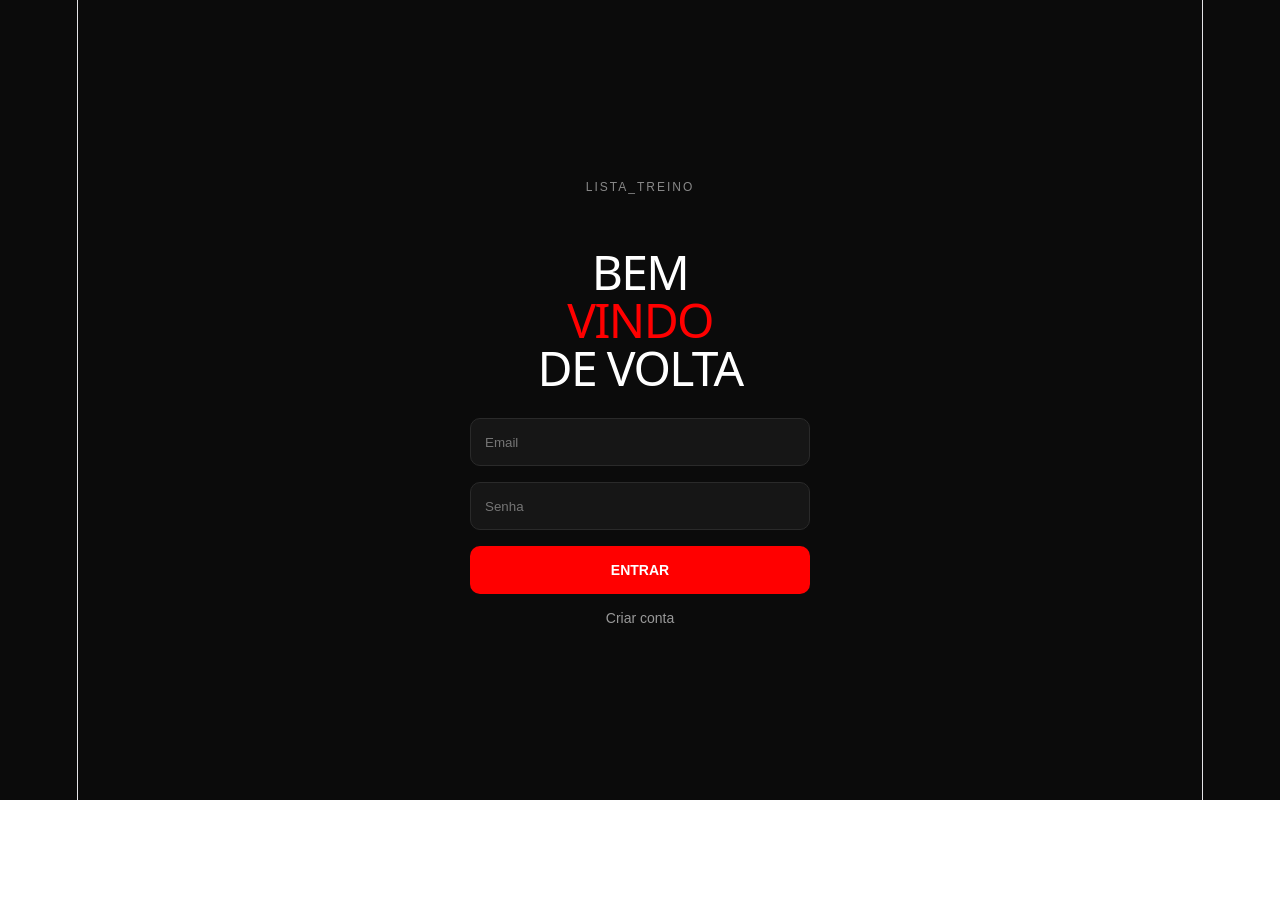
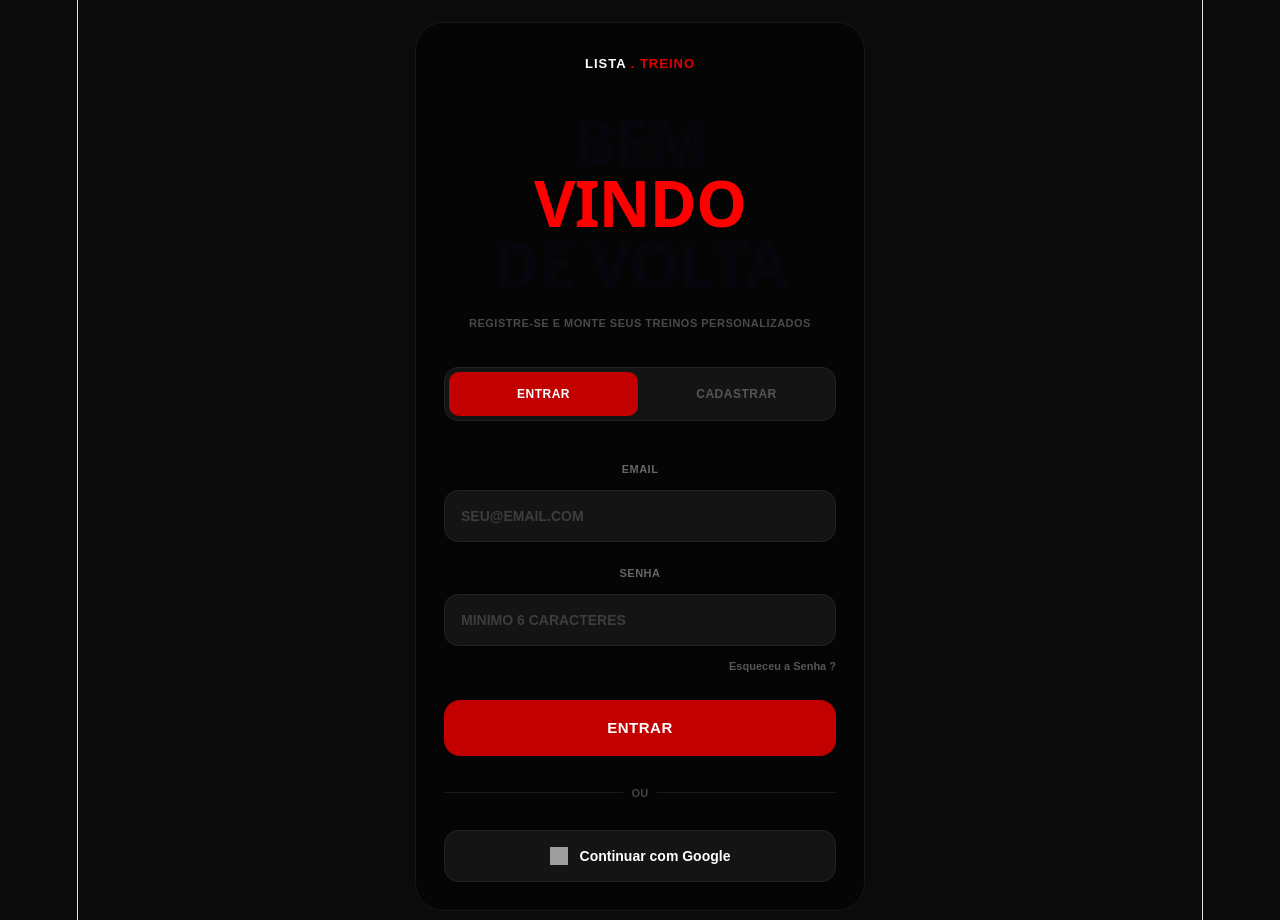
Before and after one commit to GuiZamb32/App-de-Academia-GRID, a React (Vite) app in the folder frontend/: page / in a window 1280 px wide. Shown: the top 920 px of the page. Before the commit the page ends 800 px from the top, so only its background shows below. Built offline with nearby package versions, Linux system fonts and the light colour scheme; grey boxes are pictures that could not be loaded.

Commit message:
nova tela de login

```diff
--- a/frontend/src/pages/Login.jsx
+++ b/frontend/src/pages/Login.jsx
@@ -1,98 +1,114 @@
+// ==========================================
+// 1. ARQUIVO: Login.jsx
+// ==========================================
 import { useState } from 'react'
-
 import '../styles/Login.css'
-
 import { loginUsuario } from '../services/api'
 
 export default function Login({ irCadastro, entrar }) {
   const [email, setEmail] = useState('')
   const [senha, setSenha] = useState('')
-
   const [erro, setErro] = useState('')
 
   async function handleLogin() {
     try {
       setErro('')
 
-      // valida campos
       if (!email || !senha) {
         return setErro('Preencha todos os campos')
       }
 
-      // login backend
-      const data = await loginUsuario({
-        email,
-        senha,
-      })
+      const data = await loginUsuario({ email, senha })
 
-      // salva token
-      localStorage.setItem(
-        'token',
-        data.token
-      )
+      localStorage.setItem('token', data.token)
+      localStorage.setItem('usuario', JSON.stringify(data.usuario))
 
-      // salva usuario
-      localStorage.setItem(
-        'usuario',
-        JSON.stringify(data.usuario)
-      )
-
-      // entra home
       entrar()
-
     } catch (err) {
-      setErro(err.message)
+      setErro(err.message || 'Erro ao realizar login')
     }
   }
 
   return (
     <div className="login">
-      <div className="login__card">
+      <div className="login__container">
 
-        <span className="login__logo">
-          LISTA_TREINO
-        </span>
+        {/* LOGO SUPERIOR */}
+        <div className="login__logo">
+          LISTA<span> . TREINO</span>
+        </div>
 
+        {/* TÍTULO HERO */}
+        <header className="login__hero">
           <h1 className="login__title">
             BEM <br />
-          <span>VINDO</span> <br />
+            <span className="login__title--highlight">VINDO</span> <br />
             DE VOLTA
           </h1>
+          <p className="login__subtitle">
+            REGISTRE-SE E MONTE SEUS TREINOS PERSONALIZADOS
+          </p>
+        </header>
 
+        {/* SELETOR DE ABAS (TABS) */}
+        <div className="login__tabs">
+          <button className="login__tab-btn login__tab-btn--active">ENTRAR</button>
+          <button className="login__tab-btn" onClick={irCadastro}>CADASTRAR</button>
+        </div>
+
+        {/* FORMULÁRIO DE ENTRADA */}
+        <div className="login__form">
+          <div className="login__field">
+            <label>EMAIL</label>
             <input
               type="email"
-          placeholder="Email"
+              placeholder="SEU@EMAIL.COM"
               className="login__input"
               value={email}
               onChange={(e) => setEmail(e.target.value)}
             />
+          </div>
 
+          <div className="login__field">
+            <label>SENHA</label>
             <input
               type="password"
-          placeholder="Senha"
+              placeholder="MINIMO 6 CARACTERES"
               className="login__input"
               value={senha}
               onChange={(e) => setSenha(e.target.value)}
             />
+          </div>
 
-        {erro && (
-          <p className="login__erro">
-            {erro}
-          </p>
-        )}
+          <div className="login__forgot-wrapper">
+            <button type="button" className="login__forgot-link">
+              Esqueceu a Senha ?
+            </button>
+          </div>
 
-        <button
-          className="login__button"
-          onClick={handleLogin}
-        >
+          {erro && <p className="login__erro">{erro}</p>}
+
+          <button className="login__button" onClick={handleLogin}>
             ENTRAR
           </button>
+        </div>
 
+        {/* DIVISOR INTEGRADOR */}
+        <div className="login__divider">
+          <span>OU</span>
+        </div>
+
+        {/* AUTENTICAÇÃO SOCIAL GOOGLE */}
         <button
-          className="login__link"
-          onClick={irCadastro}
+          type="button"
+          className="login__google-btn"
+          onClick={() => alert('Integração com Google em desenvolvimento.')}
         >
-          Criar conta
+          <img
+            src="https://upload.wikimedia.org/wikipedia/commons/c/c1/Google_活跃徽标.svg"
+            alt="Google Logo"
+          />
+          Continuar com Google
         </button>
 
       </div>
--- a/frontend/src/styles/Login.css
+++ b/frontend/src/styles/Login.css
@@ -1,95 +1,239 @@
+
+/* ==========================================
+   2. ARQUIVO: Login.css
+   ========================================== */
 .login {
   min-height: 100vh;
-
+  background: #0b0b0b;
+  color: #fff;
+  padding: 22px;
+  font-family: sans-serif;
   display: flex;
   justify-content: center;
   align-items: center;
-
-  background: #0b0b0b;
-
-  padding: 24px;
 }
 
-.login__card {
+.login__container {
+  background: #050505;
+  border-radius: 28px;
+  padding: 28px;
+  border: 1px solid #171717;
   width: 100%;
-  max-width: 340px;
-
+  max-width: 450px;
+  box-sizing: border-box;
   display: flex;
   flex-direction: column;
-
-  gap: 16px;
 }
 
+/* LOGO */
 .login__logo {
-  font-size: 12px;
-  color: #888;
+  font-size: 13px;
+  font-weight: 800;
+  letter-spacing: 1px;
+  margin-bottom: 35px;
+}
 
-  letter-spacing: 2px;
+.login__logo span {
+  color: #e00000;
+}
+
+/* HERO E TÍTULOS */
+.login__hero {
+  margin-bottom: 30px;
 }
 
 .login__title {
-  font-size: 48px;
-  line-height: 1;
-
-  color: white;
-
-  margin-bottom: 10px;
+  font-size: 64px;
+  line-height: 0.95;
+  font-weight: 900;
+  letter-spacing: -1px;
+  margin: 0 0 16px 0;
 }
 
-.login__title span {
-  color: red;
+.login__title--highlight {
+  color: #ff0000;
+}
+
+.login__subtitle {
+  color: #4a4a4a;
+  font-size: 11px;
+  font-weight: 800;
+  letter-spacing: 0.5px;
+  margin: 0;
+}
+
+/* ABAS DE ALTERNÂNCIA (TABS) */
+.login__tabs {
+  background: #141414;
+  border: 1px solid #222222;
+  border-radius: 14px;
+  padding: 4px;
+  display: flex;
+  gap: 4px;
+  margin-bottom: 35px;
+}
+
+.login__tab-btn {
+  flex: 1;
+  height: 44px;
+  border-radius: 10px;
+  border: none;
+  background: transparent;
+  color: #555555;
+  font-size: 12px;
+  font-weight: 800;
+  cursor: pointer;
+  transition: all 0.2s;
+  letter-spacing: 0.5px;
+}
+
+.login__tab-btn--active {
+  background: #c20000;
+  color: #ffffff;
+}
+
+/* COMPONENTES DO FORMULÁRIO */
+.login__form {
+  display: flex;
+  flex-direction: column;
+  gap: 18px;
+}
+
+.login__field {
+  display: flex;
+  flex-direction: column;
+  gap: 8px;
+}
+
+.login__field label {
+  font-size: 11px;
+  font-weight: 800;
+  color: #666666;
+  letter-spacing: 0.5px;
 }
 
 .login__input {
-  height: 48px;
+  height: 52px;
+  border-radius: 14px;
+  border: 1px solid #222222;
+  background: #141414;
+  padding: 0 16px;
+  color: #ffffff;
+  font-size: 14px;
+  outline: none;
+  box-sizing: border-box;
+  text-transform: uppercase;
+}
 
-  background: #161616;
-
-  border: 1px solid #2a2a2a;
-  border-radius: 10px;
-
-  padding: 0 14px;
-
-  color: white;
-
-  outline: none;
-
-  transition: 0.2s;
+.login__input::placeholder {
+  color: #3d3d3d;
+  font-weight: 700;
 }
 
 .login__input:focus {
-  border-color: red;
+  border-color: #ff0000;
 }
 
+/* ESQUECEU A SENHA */
+.login__forgot-wrapper {
+  display: flex;
+  justify-content: flex-end;
+  margin-top: -4px;
+}
+
+.login__forgot-link {
+  background: none;
+  border: none;
+  color: #555555;
+  font-size: 11px;
+  font-weight: 700;
+  cursor: pointer;
+}
+
+.login__forgot-link:hover {
+  color: #888;
+}
+
+.login__erro {
+  color: #ff3b30;
+  font-size: 12px;
+  margin: 0;
+  font-weight: 600;
+}
+
+/* BOTÃO ENTRAR PRINCIPAL */
 .login__button {
-  height: 48px;
-
+  width: 100%;
+  height: 56px;
   border: none;
-  border-radius: 10px;
-
-  background: red;
-  color: white;
-
-  font-weight: bold;
-  font-size: 14px;
-
-  transition: 0.2s;
+  border-radius: 16px;
+  background: #c20000;
+  color: #ffffff;
+  font-size: 15px;
+  font-weight: 800;
+  cursor: pointer;
+  letter-spacing: 0.5px;
+  margin-top: 10px;
+  transition: background 0.2s;
 }
 
 .login__button:hover {
-  opacity: 0.9;
+  background: #e00000;
 }
 
-.login__link {
-  background: transparent;
-  border: none;
-
-  color: #999;
-
-  font-size: 14px;
+/* DIVISOR "OU" */
+.login__divider {
+  display: flex;
+  align-items: center;
+  text-align: center;
+  margin: 24px 0;
+  color: #444444;
 }
 
-.login__erro {
-  color: red;
+.login__divider::before,
+.login__divider::after {
+  content: '';
+  flex: 1;
+  border-bottom: 1px solid #1a1a1a;
+}
+
+.login__divider:not(:empty)::before {
+  margin-right: .5em;
+}
+
+.login__divider:not(:empty)::after {
+  margin-left: .5em;
+}
+
+.login__divider span {
+  font-size: 11px;
+  font-weight: 800;
+}
+
+/* BOTÃO DO GOOGLE */
+.login__google-btn {
+  width: 100%;
+  height: 52px;
+  border-radius: 14px;
+  border: 1px solid #222222;
+  background: #141414;
+  color: #ffffff;
   font-size: 14px;
+  font-weight: 700;
+  cursor: pointer;
+  display: flex;
+  align-items: center;
+  justify-content: center;
+  gap: 12px;
+  transition: background 0.2s;
 }
+
+.login__google-btn:hover {
+  background: #1a1a1a;
+  border-color: #333;
+}
+
+.login__google-btn img {
+  width: 18px;
+  height: 18px;
+}
```
Lines whose indentation alone changed are shown as unchanged.
